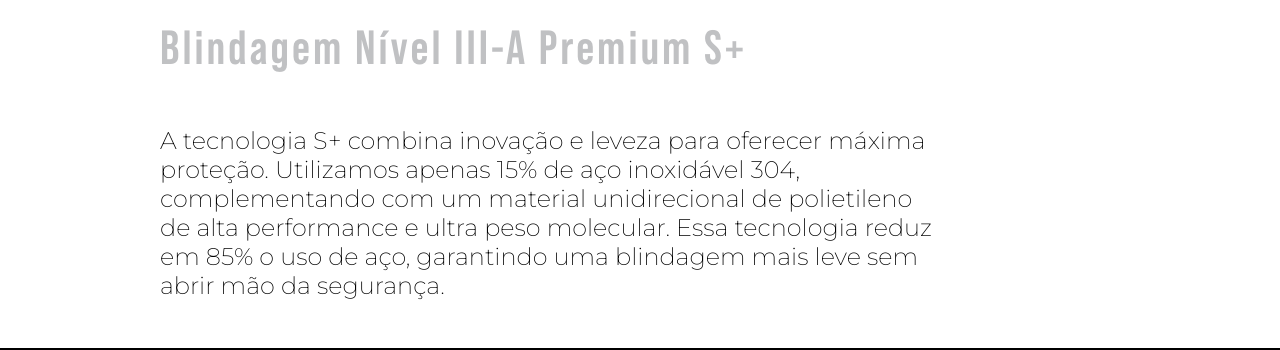
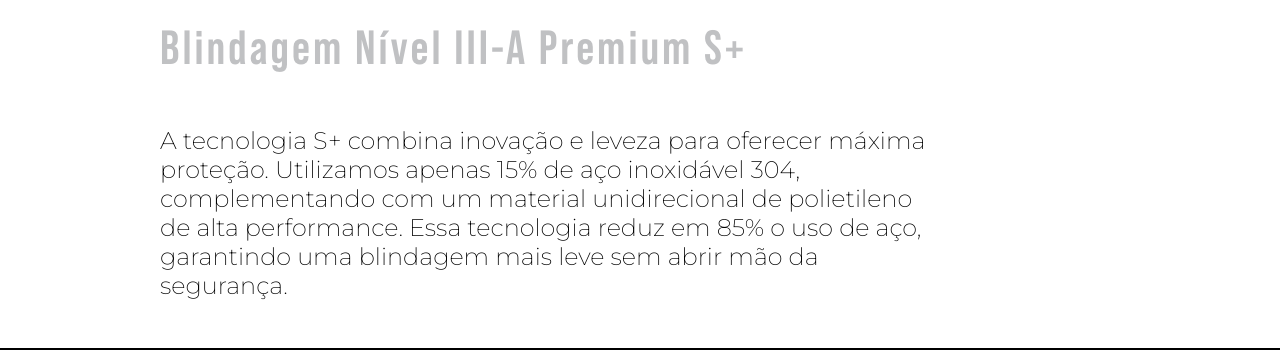
Before and after one commit to fabrdiniz/sou.github.io, a plain HTML site: page index.html in a window 1280 px wide. Shown: the part 2240-2590 px from the top of the page. Drawn offline with Linux system fonts and the light colour scheme.

Commit message:
ajuste texto

```diff
--- a/index.html
+++ b/index.html
@@ -116,7 +116,7 @@
             <h1 class="container__title">Blindagem Nível III-A Premium S+</h1>
             <p class="margem">A tecnologia S+ combina inovação e leveza para oferecer máxima proteção. Utilizamos apenas
                 15% de aço inoxidável 304, complementando com um material unidirecional de polietileno de alta
-                performance e ultra peso molecular. Essa tecnologia reduz em 85% o uso de aço, garantindo uma blindagem
+                performance. Essa tecnologia reduz em 85% o uso de aço, garantindo uma blindagem
                 mais leve sem abrir mão da segurança.</p>
         </div>
     </div>
```
